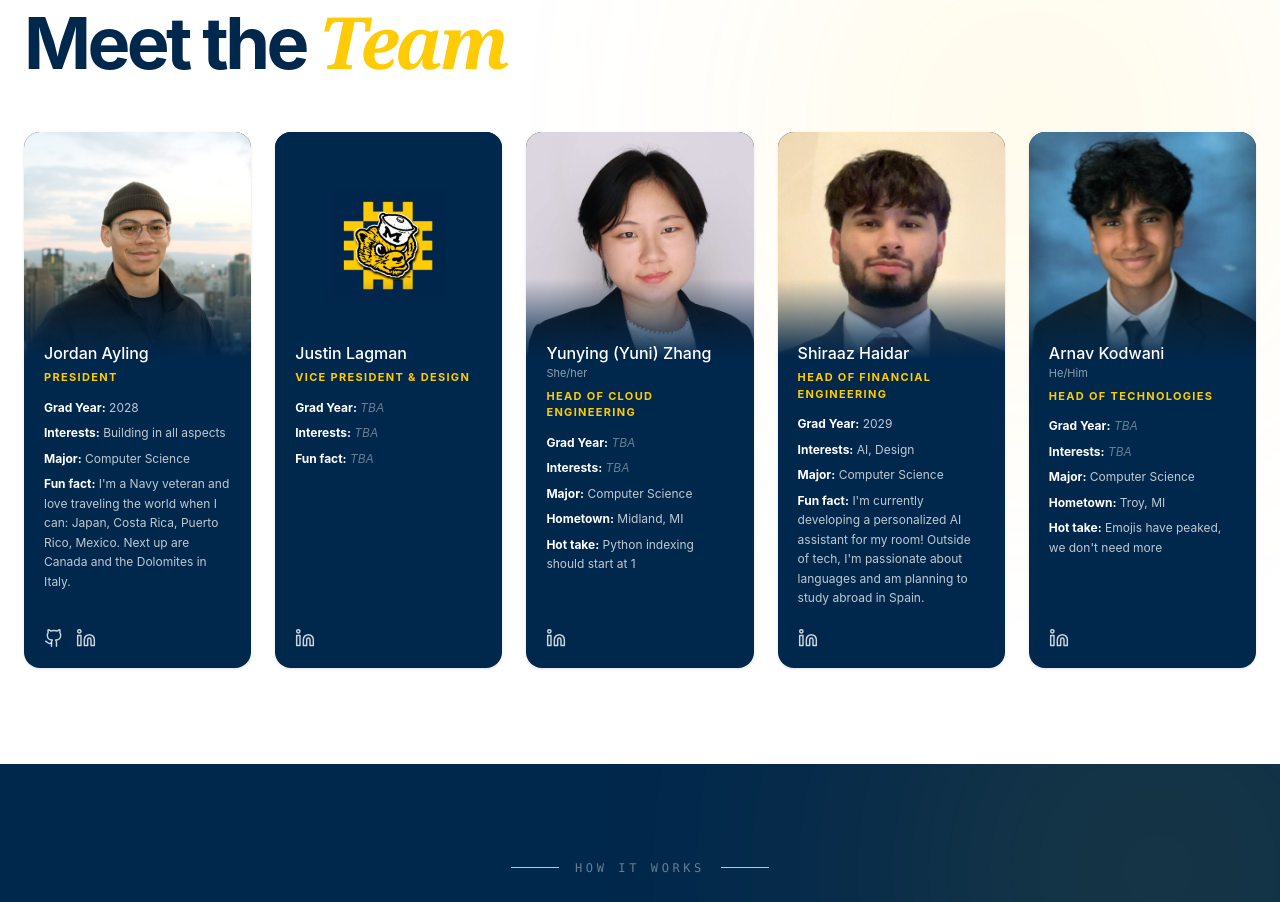
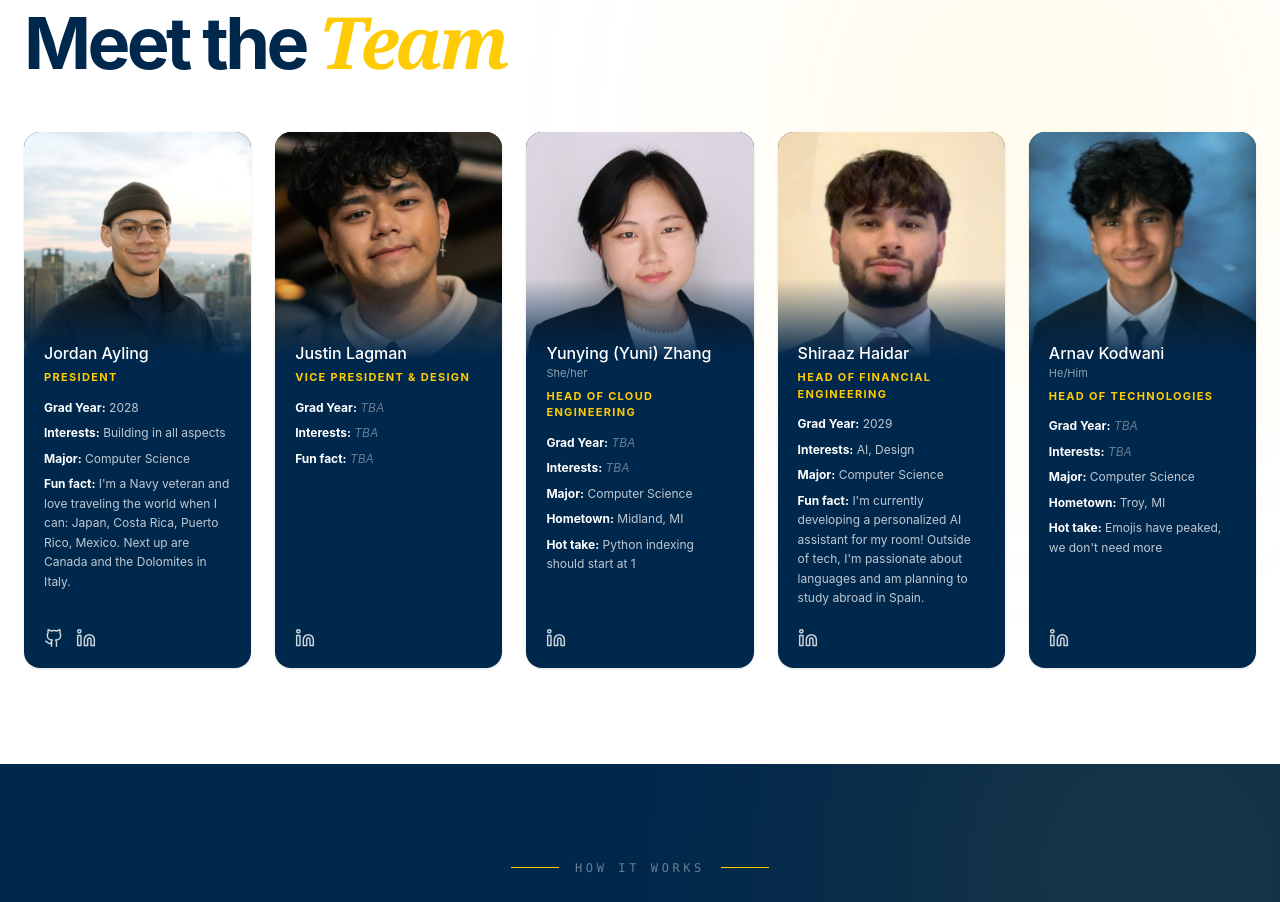
Before and after one commit to AWS-SBG/aws-webpage, a React (Vite) app: page / in a window 1280 px wide. Shown: the part 4180-5082 px from the top of the page. Built offline with nearby package versions, Linux system fonts and the light colour scheme.

Commit message:
Add Justin Lagman's headshot
Cropped square to the face from a 5979x3986 original, framed to match the
other four. Every team card now has a real photo, so the club-mark
placeholder is no longer rendered for anyone.

```diff
--- a/src/app/components/Projects.tsx
+++ b/src/app/components/Projects.tsx
@@ -54,6 +54,7 @@ const team: TeamMember[] = [
     gradYear: '',
     interests: [],
     funFact: '',
+    image: '/team/justin-lagman.jpg',
     socials: { linkedin: 'https://www.linkedin.com/in/justin-lagman/' },
   },
   {
```
Also changed, not shown: public/team/justin-lagman.jpg (added).
